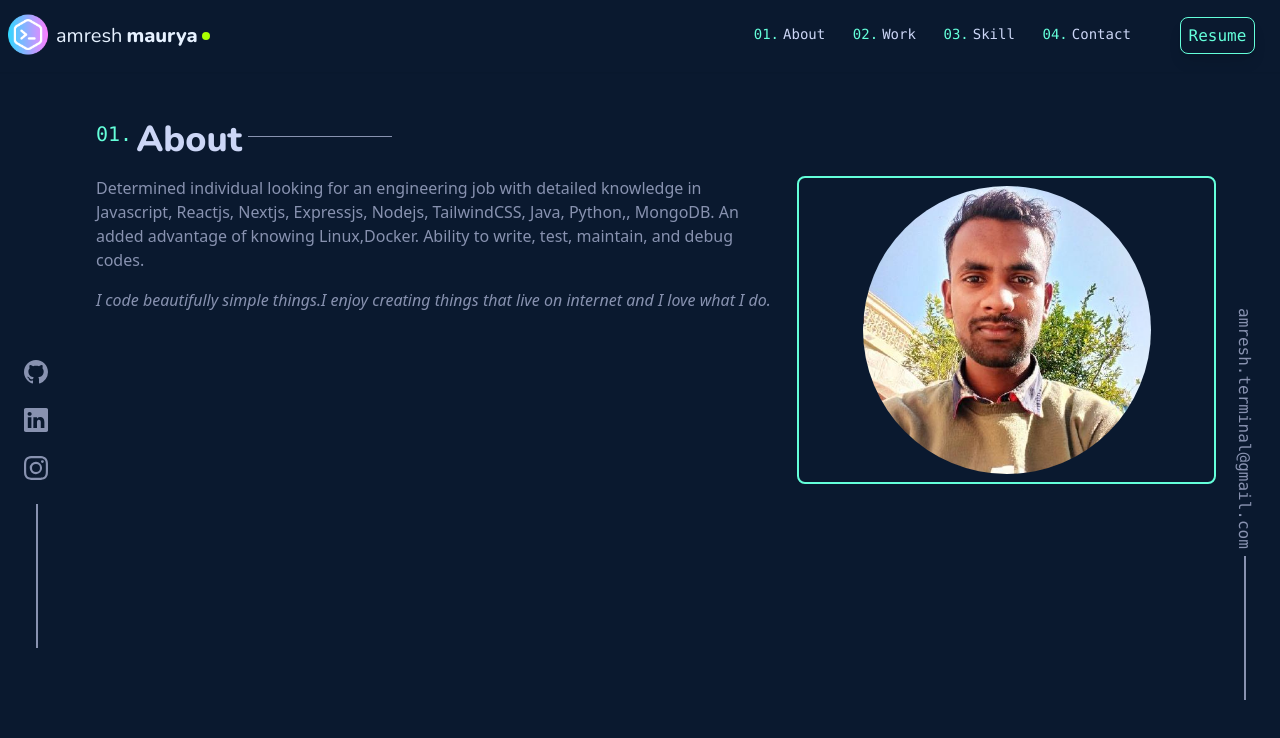
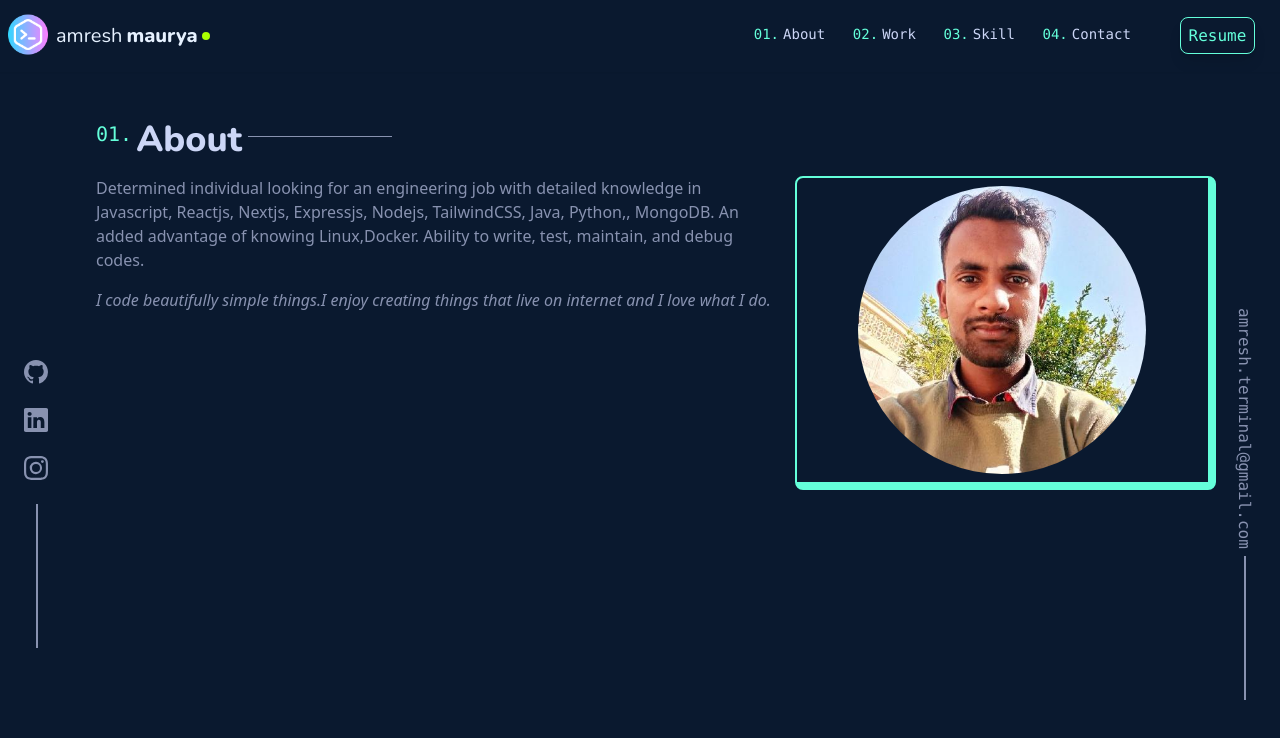
Before and after one commit to amreshpro/oldport3, a React (Vite) app: page /about in a window 1280 px wide. Shown: the top 738 px of the page. Built offline with nearby package versions, Linux system fonts and the light colour scheme.

Commit message:
Border change

```diff
--- a/src/components/About.jsx
+++ b/src/components/About.jsx
@@ -13,7 +13,7 @@ const About = () => {
 <p className="text-slate">{intro} </p>
 <p className="text-slate italic ">{oneliner}</p>
     </div>
-    <div className="img rounded-lg hover:border-r-8 hover:border-b-8 border-2 border-ternary w-full mr-8 sm:mr-1 flex items-center justify-center p-2  ">
+    <div className="img rounded-lg border-r-8 border-b-8 border-2 border-ternary w-full mr-8 sm:mr-1 flex items-center justify-center p-2  ">
 
     <img
                src="/photo.jpeg"
```
